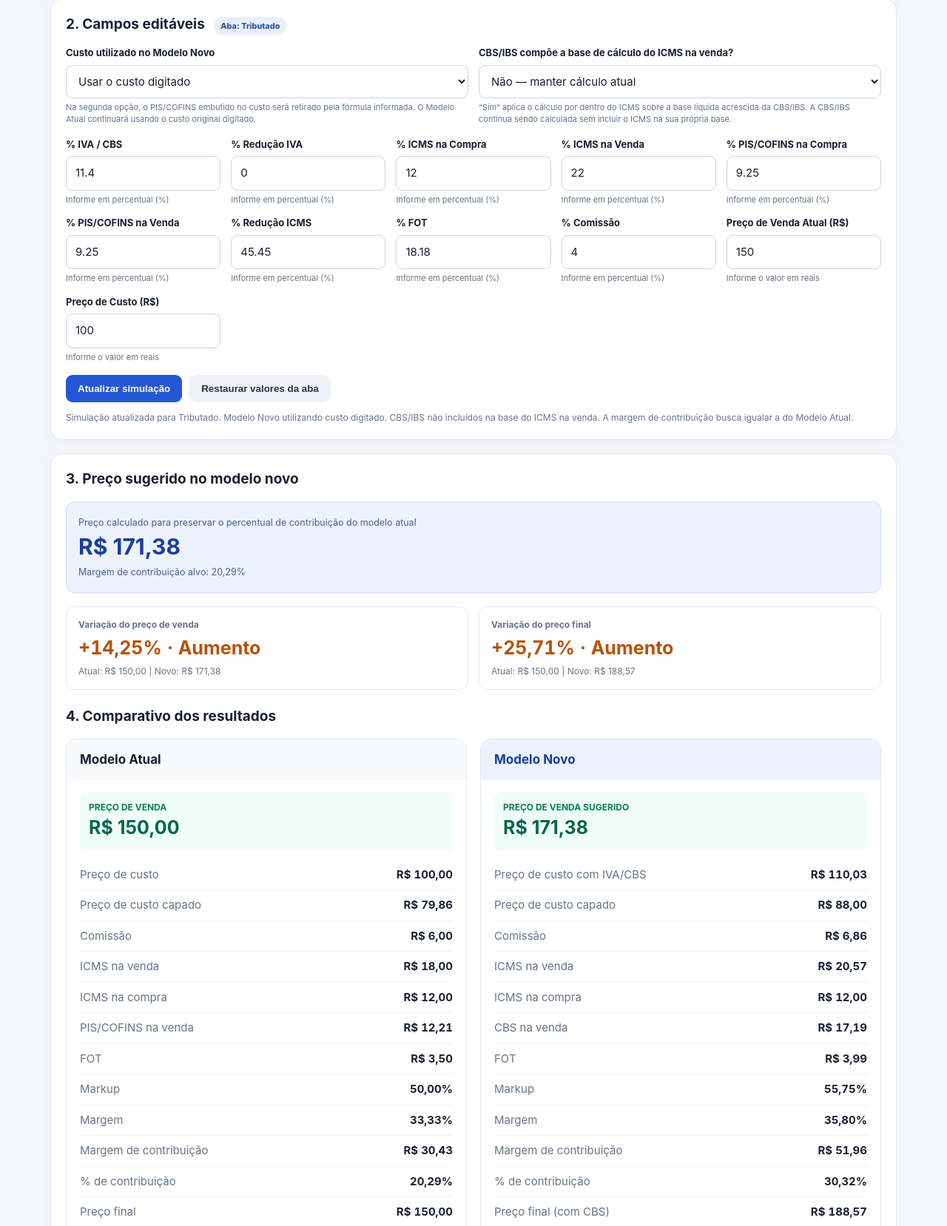
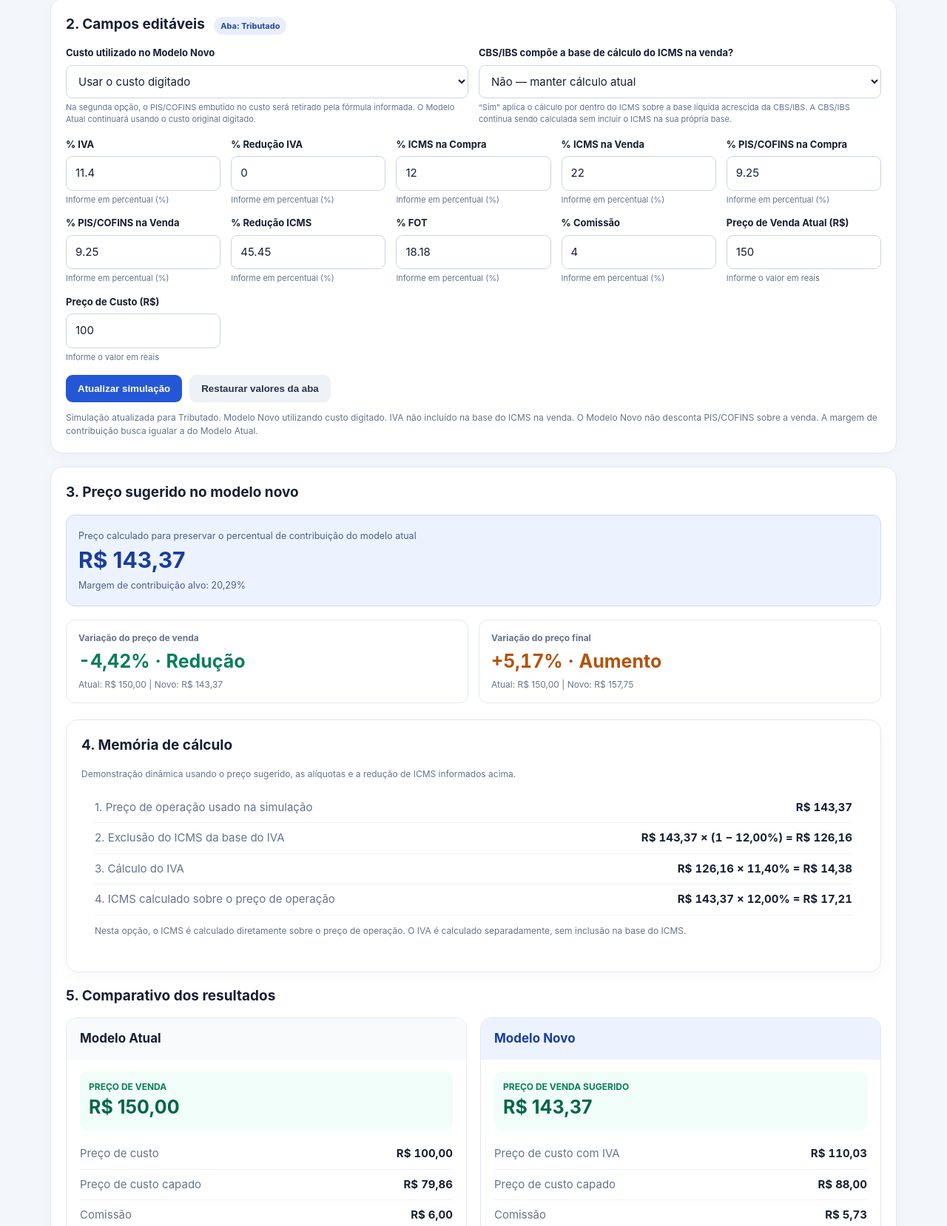
Before and after one commit to rd10002/comparador_tributario, a plain HTML site: page index.html in a window 1280 px wide. Shown: the part 339-1997 px from the top of the page at 74% size. Drawn offline with Linux system fonts and the light colour scheme.

Commit message:
Update section headers and calculation logic

```diff
--- a/index.html
+++ b/index.html
@@ -68,12 +68,13 @@ label{display:block;font-size:13px;font-weight:700;margin-bottom:6px}select,inpu
  <div class="delta-card neutral" id="cardVariacaoVenda"><small>Variação do preço de venda</small><strong id="variacaoVenda">—</strong><div class="detail" id="detalheVenda">Modelo novo comparado ao atual</div></div>
  <div class="delta-card neutral" id="cardVariacaoFinal"><small>Variação do preço final</small><strong id="variacaoFinal">—</strong><div class="detail" id="detalheFinal">Modelo novo comparado ao atual</div></div>
 </div>
-<section class="panel" id="detalheCalculoCbsIbs" hidden>
-<h2>Como foi calculada a base do ICMS com CBS/IBS</h2>
+<section class="panel" id="detalheCalculoCbsIbs">
+<h2>4. Memória de cálculo</h2>
+<p class="note" id="subtituloMemoria" hidden>Como foi calculada a base do ICMS com CBS/IBS</p>
 <p class="note">Demonstração dinâmica usando o preço sugerido, as alíquotas e a redução de ICMS informados acima.</p>
 <div class="rows" id="passosCalculoCbsIbs"></div>
 </section>
-<h2>4. Comparativo dos resultados</h2>
+<h2>5. Comparativo dos resultados</h2>
 <div class="compare">
 <div class="model"><h3>Modelo Atual</h3><div class="rows" id="atual"></div></div>
 <div class="model new"><h3>Modelo Novo</h3><div class="rows" id="novo"></div></div>
@@ -85,11 +86,11 @@ label{display:block;font-size:13px;font-weight:700;margin-bottom:6px}select,inpu
 <script>
 const configs={
 tributado:{aba:'Tributado',desc:'Parâmetros e fórmulas correspondentes à aba Tributado .',fields:[
-['iva','% IVA / CBS',11.4],['reducaoIva','% Redução IVA',0],['icmsCompra','% ICMS na Compra',12],['icmsVenda','% ICMS na Venda',22],['pisCompra','% PIS/COFINS na Compra',9.25],['pisVenda','% PIS/COFINS na Venda',9.25],['reducao','% Redução ICMS',45.45],['fot','% FOT',18.18],['comissao','% Comissão',4],['precoVenda','Preço de Venda Atual (R$)',150,'money'],['custo','Preço de Custo (R$)',100,'money']]},
+['iva','% IVA',11.4],['reducaoIva','% Redução IVA',0],['icmsCompra','% ICMS na Compra',12],['icmsVenda','% ICMS na Venda',22],['pisCompra','% PIS/COFINS na Compra',9.25],['pisVenda','% PIS/COFINS na Venda',9.25],['reducao','% Redução ICMS',45.45],['fot','% FOT',18.18],['comissao','% Comissão',4],['precoVenda','Preço de Venda Atual (R$)',150,'money'],['custo','Preço de Custo (R$)',100,'money']]},
 isento:{aba:'Isento',desc:'Parâmetros da aba Isento. ',fields:[
-['iva','% IVA / CBS',11.4],['reducaoIva','% Redução IVA',0],['icmsCompra','% ICMS na Compra',0],['icmsVenda','% ICMS na Venda',0],['pisCompra','% PIS/COFINS na Compra',9.25],['pisVenda','% PIS/COFINS na Venda',9.25],['fot','% FOT',18.18],['comissao','% Comissão',2],['precoVenda','Preço de Venda Atual (R$)',150,'money'],['custo','Preço de Custo (R$)',100,'money']]},
+['iva','% IVA',11.4],['reducaoIva','% Redução IVA',0],['icmsCompra','% ICMS na Compra',0],['icmsVenda','% ICMS na Venda',0],['pisCompra','% PIS/COFINS na Compra',9.25],['pisVenda','% PIS/COFINS na Venda',9.25],['fot','% FOT',18.18],['comissao','% Comissão',2],['precoVenda','Preço de Venda Atual (R$)',150,'money'],['custo','Preço de Custo (R$)',100,'money']]},
 st:{aba:'Substituição Tributária',desc:'Parâmetros da aba Substituição Tributária, incluindo MVA e ICMS-ST.',fields:[
-['iva','% IVA / CBS',11.4],['reducaoIva','% Redução IVA',0],['icmsCompra','% ICMS na Compra',12],['icmsVenda','% ICMS na Venda',22],['pisCompra','% PIS/COFINS na Compra',9.25],['pisVenda','% PIS/COFINS na Venda',9.25],['reducao','% Redução ICMS',45.45],['fot','% FOT',18.18],['comissao','% Comissão',2],['mva','% MVA',30.59],['precoVenda','Preço de Venda Atual (R$)',140.91,'money'],['custo','Preço de Custo (R$)',100,'money']]}
+['iva','% IVA',11.4],['reducaoIva','% Redução IVA',0],['icmsCompra','% ICMS na Compra',12],['icmsVenda','% ICMS na Venda',22],['pisCompra','% PIS/COFINS na Compra',9.25],['pisVenda','% PIS/COFINS na Venda',9.25],['reducao','% Redução ICMS',45.45],['fot','% FOT',18.18],['comissao','% Comissão',2],['mva','% MVA',30.59],['precoVenda','Preço de Venda Atual (R$)',140.91,'money'],['custo','Preço de Custo (R$)',100,'money']]}
 };
 const el=id=>document.getElementById(id), current=()=>configs[el('situacao').value];
 const money=v=>new Intl.NumberFormat('pt-BR',{style:'currency',currency:'BRL'}).format(Number.isFinite(v)?v:0);
@@ -136,9 +137,11 @@ function calculate(){
  // "Não": preserva a fórmula original.
  // "Sim": CBS/IBS incide sobre a base sem ICMS; depois o ICMS é recalculado
  // por dentro sobre a base líquida acrescida de CBS/IBS.
- const denominator=incluirCbsIbsNoIcms
-  ? (1-icmsRate)-com-fotSobreVendaAtual-target
-  : 1-com-icmsRate-((1-icmsRate)*ivaEfetivo)-fotSobreVendaAtual-target;
+ // O Modelo Novo não desconta PIS/COFINS sobre a venda.
+ // O IVA é destacado como tributo do novo modelo; sua parcela é compensada
+ // no total da operação e não deve reduzir novamente a margem-alvo.
+ // A mesma lógica de preservação da margem vale para as opções Sim e Não.
+ const denominator=(1-icmsRate)-com-fotSobreVendaAtual-target;
  if(denominator<=0){el('status').textContent='Não foi possível calcular o preço sugerido. Verifique alíquotas e margem.';return}
  const newPrice=costCapNew/denominator;
  const newCommission=newPrice*com;
@@ -167,8 +170,8 @@ function calculate(){
   ...(st?[['ICMS-ST',stValue]]:[]),['FOT',fotValue],['Markup',pct(markup)],['Margem',pct(margin)],['Margem de contribuição',contribution],['% de contribuição',pct(contributionPct)],[st?'Preço final (+ ST)':'Preço final',finalPrice]
  ];
  const newItems=[
-  ['Preço de custo com IVA/CBS',costWithIva],['Preço de custo capado',costCapNew],['Comissão',newCommission],['ICMS na venda',newIcmsSale],['ICMS na compra',icmsBuyNew],
-  [st?'IVA na venda':'CBS na venda',newTaxSale],...(st?[['ICMS-ST',newST]]:[]),['FOT',newFot],['Markup',pct(newMarkup)],['Margem',pct(newMargin)],['Margem de contribuição',newContribution],['% de contribuição',pct(newContributionPct)],[st?'Preço final (+ ST + IVA)':'Preço final (com CBS)',newPrice+newTaxSale+(st?newST:0)]
+  ['Preço de custo com IVA',costWithIva],['Preço de custo capado',costCapNew],['Comissão',newCommission],['ICMS na venda',newIcmsSale],['ICMS na compra',icmsBuyNew],
+  [st?'IVA na venda':'IVA na venda',newTaxSale],...(st?[['ICMS-ST',newST]]:[]),['FOT',newFot],['Markup',pct(newMarkup)],['Margem',pct(newMargin)],['Margem de contribuição',newContribution],['% de contribuição',pct(newContributionPct)],[st?'Preço final (+ ST + IVA)':'Preço final (com IVA)',newPrice+newTaxSale+(st?newST:0)]
  ];
  const currentFinalPrice=finalPrice;
  const newFinalPrice=newInvoiceTotal+(st?newST:0);
@@ -185,24 +188,33 @@ function calculate(){
  updateDelta('cardVariacaoFinal','variacaoFinal','detalheFinal',newFinalPrice,currentFinalPrice);
  el('atual').innerHTML=show('atual',sale,currentItems);el('novo').innerHTML=show('novo',newPrice,newItems);
  const detalhe=el('detalheCalculoCbsIbs');
- detalhe.hidden=!incluirCbsIbsNoIcms;
+ detalhe.hidden=false;
+ el('subtituloMemoria').hidden=!incluirCbsIbsNoIcms;
+ const fatorIcms=1-icmsRate;
+ let steps;
  if(incluirCbsIbsNoIcms){
   const baseIcmsComCbs=baseSemIcmsNova+newTaxSale;
-  const fatorIcms=1-icmsRate;
-  const steps=[
+  const baseIcmsFinal=baseIcmsComCbs/fatorIcms;
+  steps=[
    ['1. Preço de operação usado na simulação',money(newPrice)],
-   ['2. Exclusão do ICMS da base da CBS/IBS',money(newPrice)+' × (1 − '+pct(icmsRate)+') = '+money(baseSemIcmsNova)],
-   ['3. Cálculo da CBS/IBS',money(baseSemIcmsNova)+' × '+pct(ivaEfetivo)+' = '+money(newTaxSale)],
-   ['4. Base do ICMS acrescida da CBS/IBS',money(baseSemIcmsNova)+' + '+money(newTaxSale)+' = '+money(baseIcmsComCbs)],
-   ['5. ICMS calculado por dentro',money(baseIcmsComCbs)+' ÷ '+fatorIcms.toLocaleString('pt-BR',{minimumFractionDigits:4,maximumFractionDigits:4})+' × '+pct(icmsRate)+' = '+money(newIcmsSale)],
-   ['6. Total da nota',money(baseSemIcmsNova)+' + '+money(newTaxSale)+' + '+money(newIcmsSale)+' = '+money(newInvoiceTotal)]
+   ['2. Exclusão do ICMS da base do IVA',money(newPrice)+' × (1 − '+pct(icmsRate)+') = '+money(baseSemIcmsNova)],
+   ['3. Cálculo do IVA',money(baseSemIcmsNova)+' × '+pct(ivaEfetivo)+' = '+money(newTaxSale)],
+   ['4. Base do ICMS acrescida do IVA','('+money(baseSemIcmsNova)+' + '+money(newTaxSale)+') ÷ '+fatorIcms.toLocaleString('pt-BR',{minimumFractionDigits:4,maximumFractionDigits:4})+' = '+money(baseIcmsFinal)],
+   ['5. ICMS calculado',money(baseIcmsFinal)+' × '+pct(icmsRate)+' = '+money(newIcmsSale)]
   ];
   el('passosCalculoCbsIbs').innerHTML=steps.map(([k,v])=>row(k,v)).join('')+
-   '<p class="note">A CBS/IBS é calculada sem o ICMS na sua base. O ICMS é recalculado por dentro após somar CBS/IBS à base líquida. As etapas usam as alíquotas efetivas configuradas na simulação.</p>';
+   '<p class="note">O IVA é calculado sem o ICMS na sua base. O ICMS é recalculado por dentro após somar o IVA à base líquida. As etapas usam as alíquotas efetivas configuradas na simulação.</p>';
  }else{
-  el('passosCalculoCbsIbs').innerHTML='';
+  steps=[
+   ['1. Preço de operação usado na simulação',money(newPrice)],
+   ['2. Exclusão do ICMS da base do IVA',money(newPrice)+' × (1 − '+pct(icmsRate)+') = '+money(baseSemIcmsNova)],
+   ['3. Cálculo do IVA',money(baseSemIcmsNova)+' × '+pct(ivaEfetivo)+' = '+money(newTaxSale)],
+   ['4. ICMS calculado sobre o preço de operação',money(newPrice)+' × '+pct(icmsRate)+' = '+money(newIcmsSale)]
+  ];
+  el('passosCalculoCbsIbs').innerHTML=steps.map(([k,v])=>row(k,v)).join('')+
+   '<p class="note">Nesta opção, o ICMS é calculado diretamente sobre o preço de operação. O IVA é calculado separadamente, sem inclusão na base do ICMS.</p>';
  }
- el('status').textContent='Simulação atualizada para '+cfg.aba+'. Modelo Novo utilizando '+(custoNovoModo==='semPis'?'custo sem PIS/COFINS da compra':'custo digitado')+'. CBS/IBS '+(incluirCbsIbsNoIcms?'incluídos':'não incluídos')+' na base do ICMS na venda. A margem de contribuição busca igualar a do Modelo Atual.';
+ el('status').textContent='Simulação atualizada para '+cfg.aba+'. Modelo Novo utilizando '+(custoNovoModo==='semPis'?'custo sem PIS/COFINS da compra':'custo digitado')+'. IVA '+(incluirCbsIbsNoIcms?'incluído':'não incluído')+' na base do ICMS na venda. O Modelo Novo não desconta PIS/COFINS sobre a venda. A margem de contribuição busca igualar a do Modelo Atual.';
 }
 el('situacao').addEventListener('change',renderFields);
 el('calc').addEventListener('click',calculate);
```
